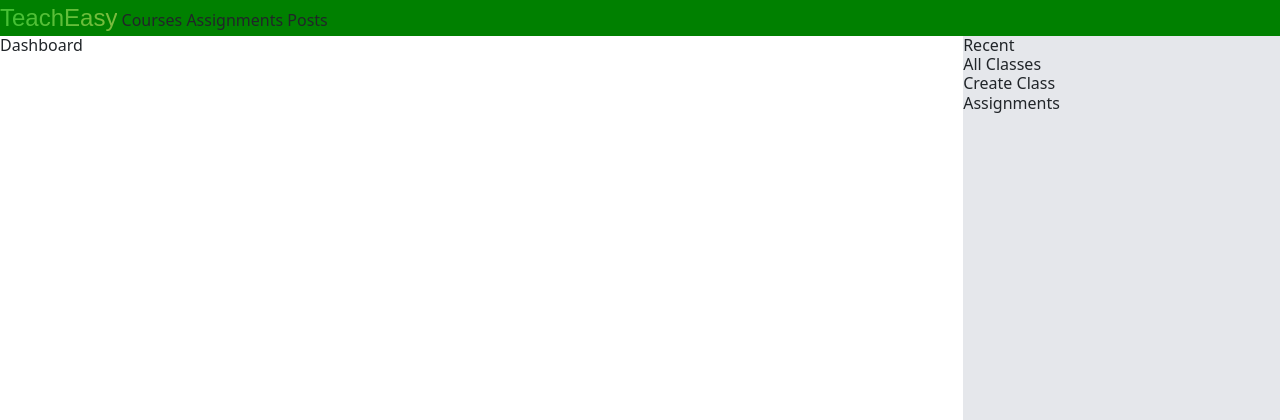
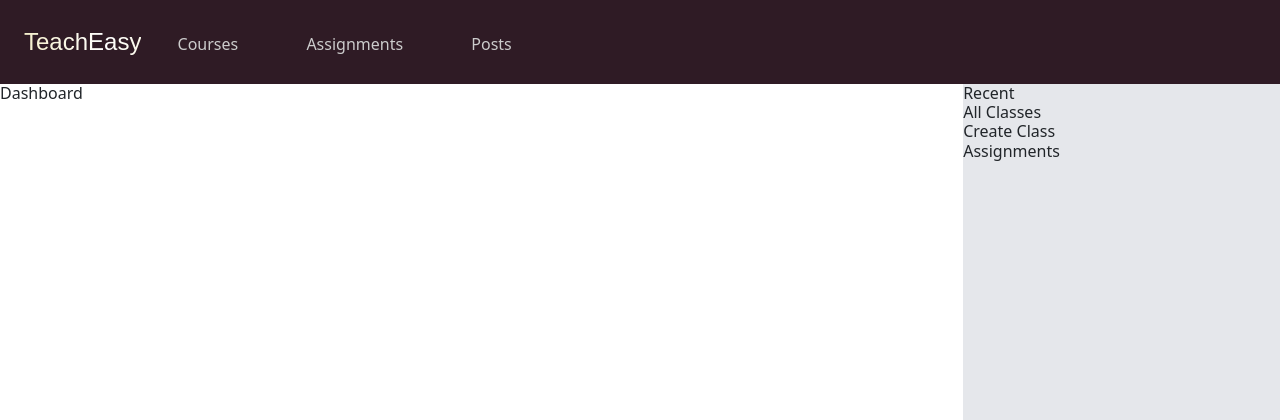
Before and after one commit to cooperwhitley/teacheasy, a Django app: page / in a window 1280 px wide. Shown: the top 420 px of the page. Run offline with Django 4.2, Linux system fonts and the light colour scheme; some libraries are stand-ins or nearby versions.

Commit message:
update nav style

```diff
--- a/main_app/static/css/style.css
+++ b/main_app/static/css/style.css
@@ -1,7 +1,7 @@
 .anim-text {
   --bg-size: 400%;
-  --color-one: hsl(54, 49%, 52%);
-  --color-two: hsl(113, 57%, 48%);
+  --color-one: hsl(0, 0%, 100%);
+  --color-two: #e3d26f;
   font-family: sans-serif;
   font-size: clamp(1rem, 3vmin, 2rem);
   background: linear-gradient(
@@ -18,7 +18,7 @@
 
 @media (prefers-reduced-motion: no-preference) {
   .anim-text {
-    animation: move-bg 8s linear infinite;
+    animation: move-bg 24s linear infinite;
   }
   @keyframes move-bg {
     to {
@@ -28,5 +28,19 @@
 }
 
 #header-nav{
-  background-color: green;
+  background-color: #2f1b25;
+  padding: 3vmin;
 }
+
+.non-logo-links {
+  color: rgb(204, 204, 204);
+  padding-left: 4vmin;
+  padding-right: 4vmin;
+  font-size: 2vmin;
+  transition: color 500ms ease;
+}
+
+.non-logo-links:hover {
+  color: white;
+  transition: color 800ms ease;
+}
```
